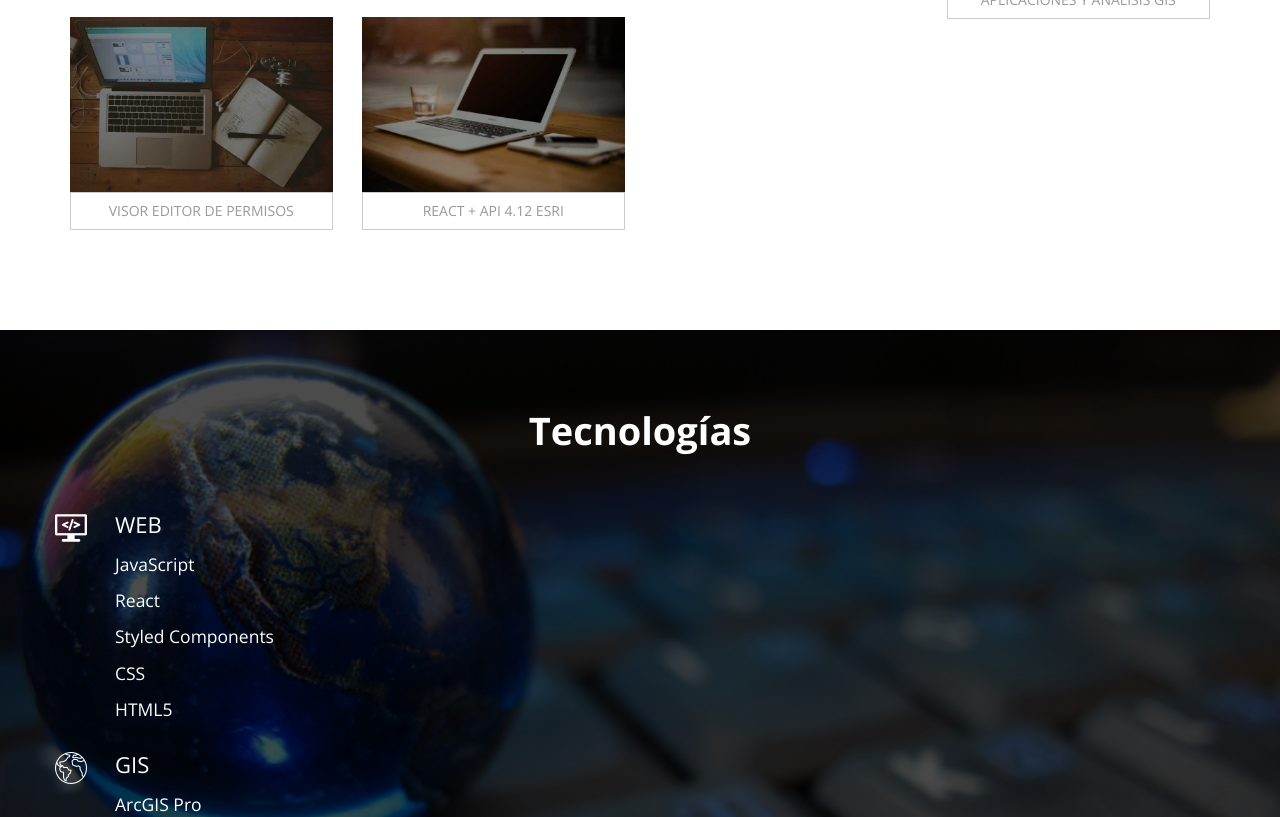
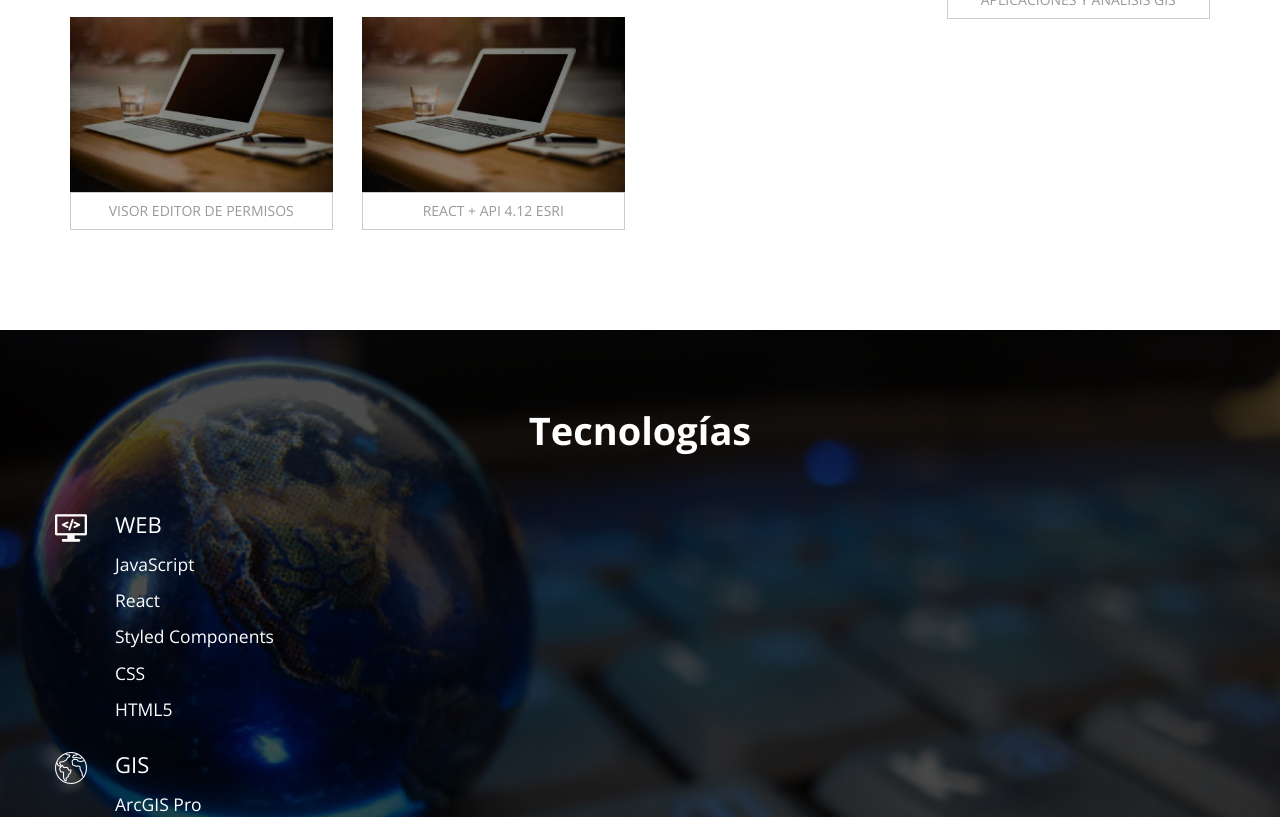
Before and after one commit to angelsuarez28/develop, a plain HTML site: page index.html in a window 1280 px wide. Shown: the part 2711-3528 px from the top of the page. Drawn offline with nearby package versions, Linux system fonts and the light colour scheme.

Commit message:
images five
images five

```diff
--- a/index.html
+++ b/index.html
@@ -591,7 +591,7 @@
 						<div class="col-sm-6 col-md-3 isotope-item app-development">
 							<div class="image-box">
 								<div class="overlay-container">
-									<img src="images/portfolio-5.jpg" alt="">
+									<img src="images/portfolio-6.jpg" alt="">
 									<a class="overlay" data-toggle="modal" data-target="#project-5">
 										<i class="fa fa-search-plus"></i>
 										<span></span>
@@ -634,7 +634,7 @@
 
 												</div>
 												<div class="col-md-6">
-													<img src="images/portfolio-5.jpg" alt="">
+													<img src="images/portfolio-6.jpg" alt="">
 												</div>
 											</div>
 										</div>
```
